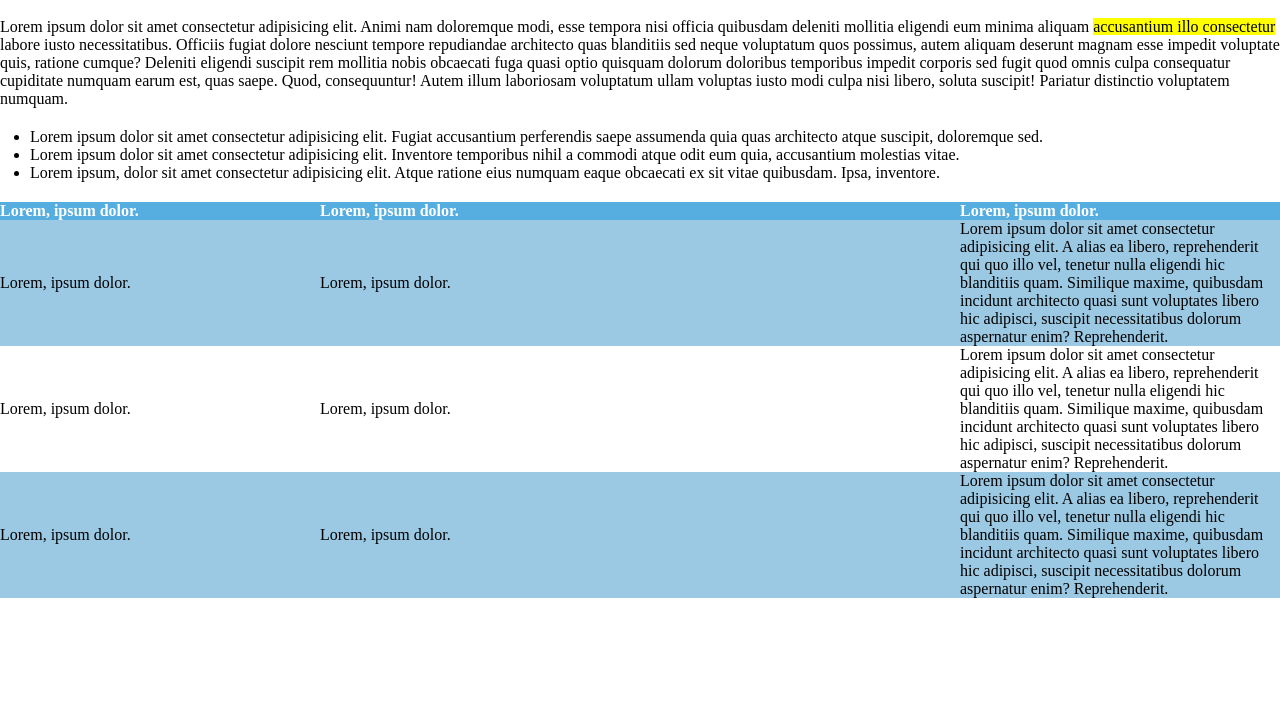
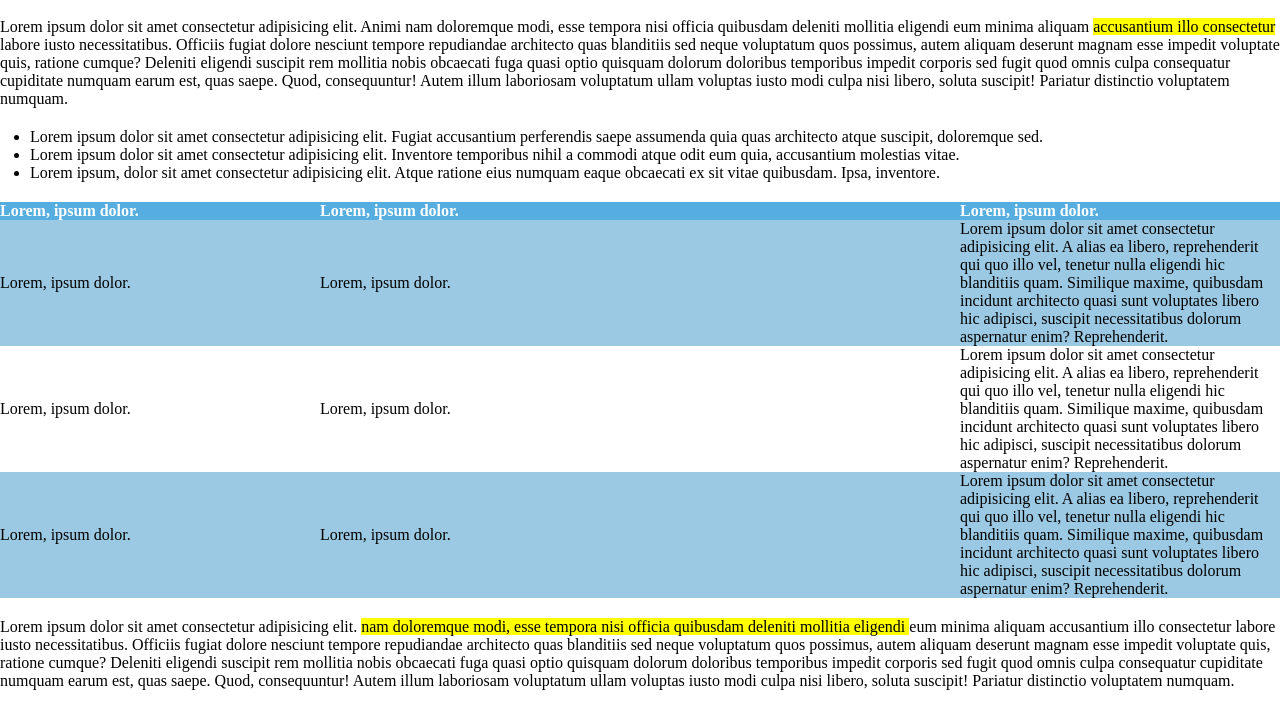
Before and after one commit to MironAlberto/html-css-booleaner, a plain HTML site: page index.html in a window 1280 px wide. Shown: the part 177-887 px from the top of the page. Before the commit the page ends 800 px from the top, so only its background shows below. Drawn offline with Linux system fonts and the light colour scheme.

Commit message:
aggiunto p nella section tabella

```diff
--- a/index.html
+++ b/index.html
@@ -121,6 +121,14 @@
 
                 </table>
 
+                <p>
+                    <!-- testo -->
+                    Lorem ipsum dolor sit amet consectetur adipisicing elit. <mark> nam doloremque modi, esse tempora nisi officia quibusdam deleniti mollitia eligendi </mark> eum minima aliquam accusantium illo consectetur labore iusto necessitatibus. Officiis fugiat dolore nesciunt tempore repudiandae architecto quas blanditiis sed neque voluptatum quos possimus, autem aliquam deserunt magnam esse impedit voluptate quis, ratione cumque? Deleniti eligendi suscipit rem mollitia nobis obcaecati fuga quasi optio quisquam dolorum doloribus temporibus impedit corporis sed fugit quod omnis culpa consequatur cupiditate numquam earum est, quas saepe. Quod, consequuntur! Autem illum laboriosam voluptatum ullam voluptas iusto modi culpa nisi libero, soluta suscipit! Pariatur distinctio voluptatem numquam.
+                </p>
+            </section>
+
+
+
 
         </main>
 
```
